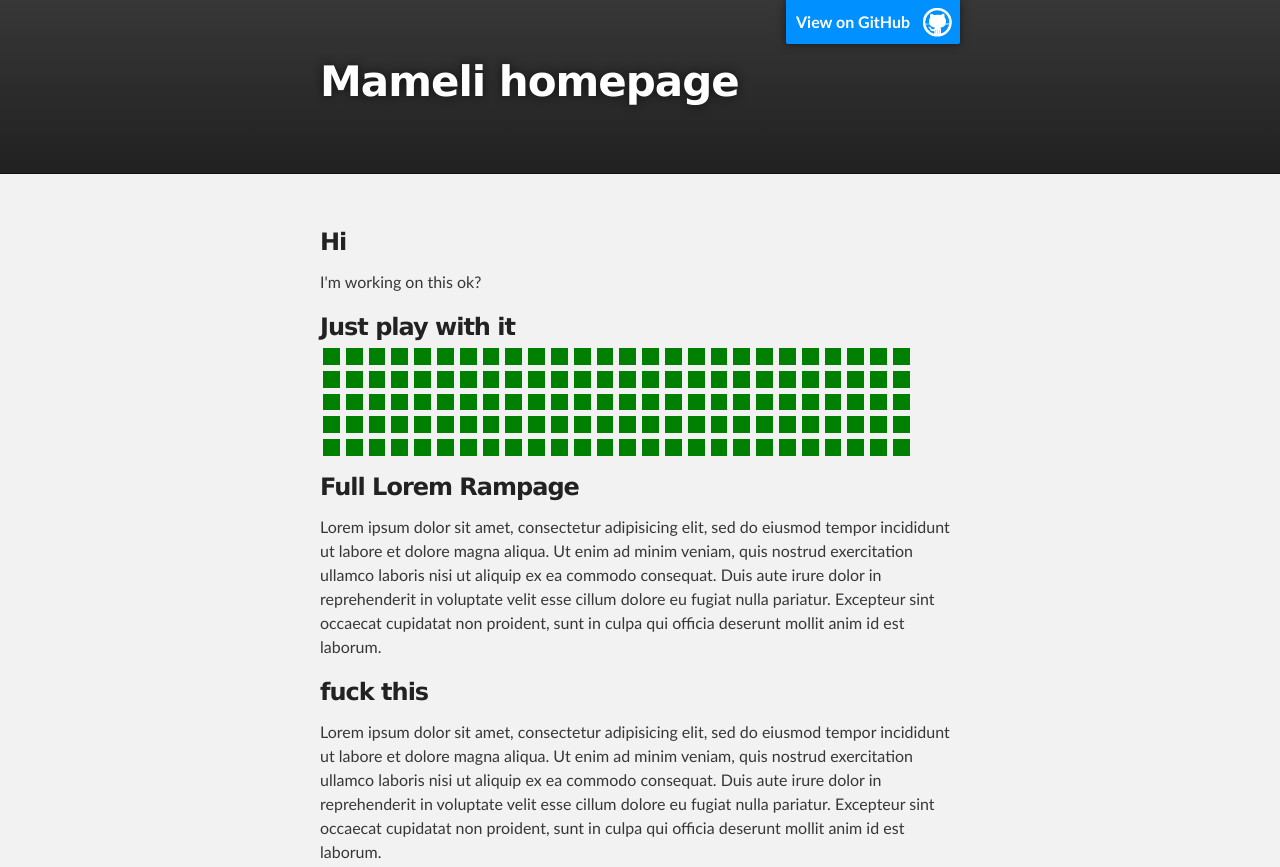
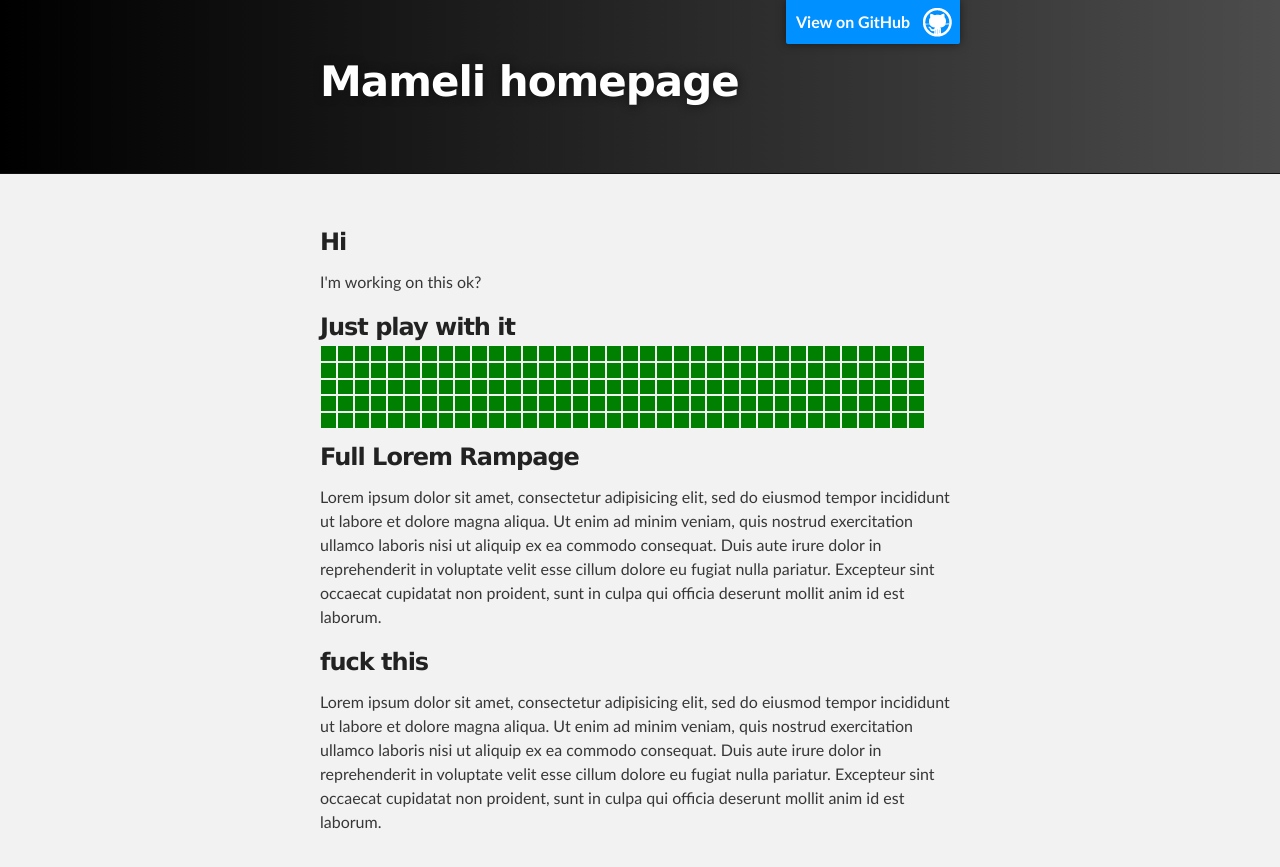
Before and after one commit to mameli/mameli.github.io, a plain HTML site: page index.html in a window 1280 px wide. Shown: the top 867 px of the page. Drawn offline with Linux system fonts and the light colour scheme.

Commit message:
Update grid element number, color change header

```diff
--- a/javascripts/jquery.js
+++ b/javascripts/jquery.js
@@ -17,7 +17,7 @@ $( document ).ready(function() {
   for (var i=0;i<5;i++){
     rowNum="row"+i;
     $(".grid-game").append("<div id='"+rowNum+"' class='row'></div>");
-    for(var j=0;j<grid_width/25;j++){
+    for(var j=0;j<2.8*grid_width/50;j++){
       $("#"+rowNum).append("<div class='col'></div>");
     }
   }
--- a/stylesheets/grid.css
+++ b/stylesheets/grid.css
@@ -3,7 +3,7 @@
 }
 .col{
     background:green;
-    padding:2px;
-    margin:3px;
+    padding:1px;
+    margin:1px;
     float: left;
 }
--- a/stylesheets/stylesheet.css
+++ b/stylesheets/stylesheet.css
@@ -288,11 +288,11 @@ Full-Width Styles
 
 #header_wrap {
   background: #212121;
-  background: -moz-linear-gradient(top, #373737, #212121);
-  background: -webkit-linear-gradient(top, #373737, #212121);
-  background: -ms-linear-gradient(top, #373737, #212121);
-  background: -o-linear-gradient(top, #373737, #212121);
-  background: linear-gradient(top, #373737, #212121);
+  background: -moz-linear-gradient(right, #4c4c4c, black);
+  background: -webkit-linear-gradient(right, #4c4c4c, black);
+  background: -ms-linear-gradient(right, #4c4c4c, black);
+  background: -o-linear-gradient(right, #4c4c4c, black);
+  background: linear-gradient(right, #4c4c4c, black);
 }
 
 #header_wrap .inner {
```
